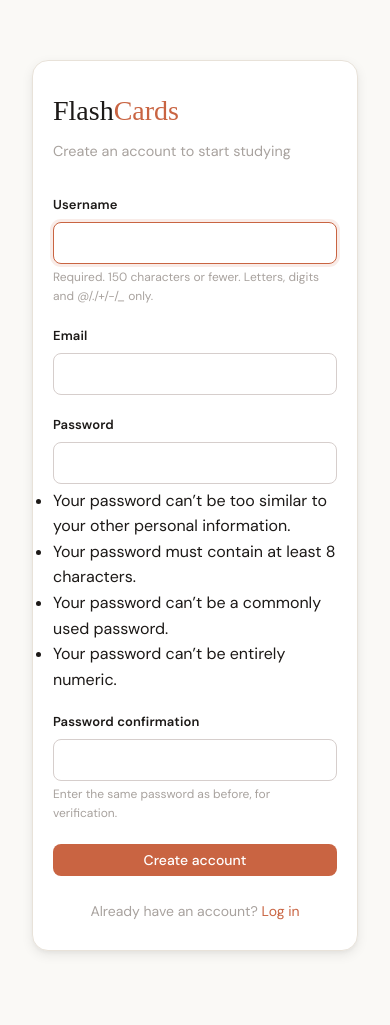
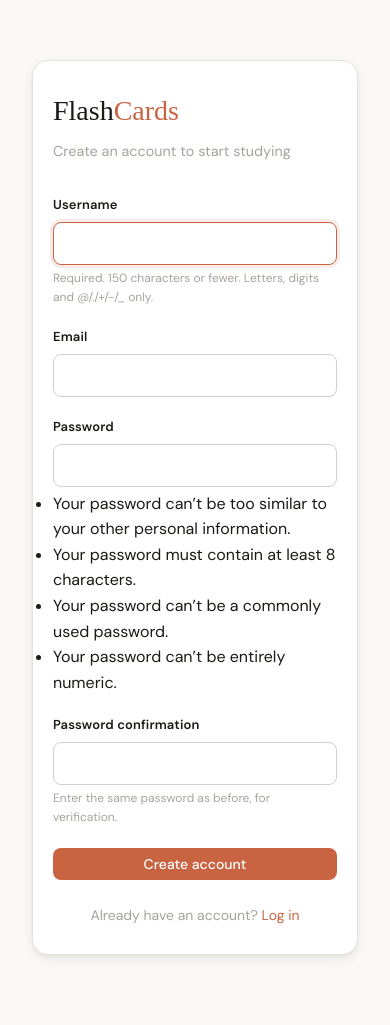
Before and after one commit to meshwho/FlashCardsWebsite, a Django app: page /signup/ in a window 390 px wide. Shown: the part 61-1086 px from the top of the page. Before the commit the page ends 1021 px from the top, so only its background shows below. Run offline with Django 5.2, Linux system fonts and the light colour scheme; parts of the project's set-up code (start-up, migrations or seed data) failed here and were passed over; some web fonts are replaced.

Commit message:
Scaling when typing on a phone fixed
(cherry picked from commit 26298aa7df3fe1885f95ae9204b5818902d5c422)

```diff
--- a/static/css/site.css
+++ b/static/css/site.css
@@ -1451,3 +1451,19 @@ textarea { resize: vertical; min-height: 90px; }
         justify-content: flex-start;
     }
 }
+
+/* ── Prevent iOS Safari input zoom ── */
+@media (max-width: 768px) {
+    input[type="text"],
+    input[type="email"],
+    input[type="password"],
+    input[type="number"],
+    input[type="time"],
+    textarea,
+    select,
+    .card-input,
+    .time-input,
+    .number-input {
+        font-size: 16px;
+    }
+}
--- a/templates/base.html
+++ b/templates/base.html
@@ -3,7 +3,7 @@
 <html lang="en">
 <head>
     <meta charset="UTF-8">
-    <meta name="viewport" content="width=device-width, initial-scale=1.0">
+    <meta name="viewport" content="width=device-width, initial-scale=1.0, maximum-scale=1.0, user-scalable=no">
     <title>{% block title %}FlashCards{% endblock %}</title>
 
     <link rel="stylesheet" href="{% static 'css/site.css' %}">
```
